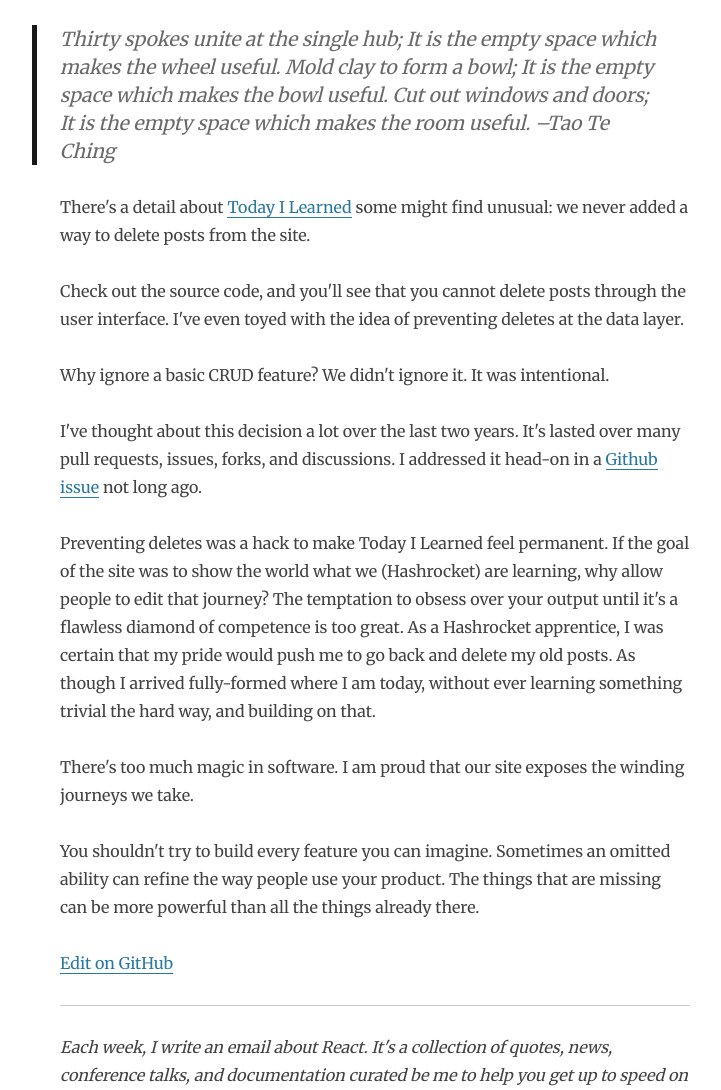
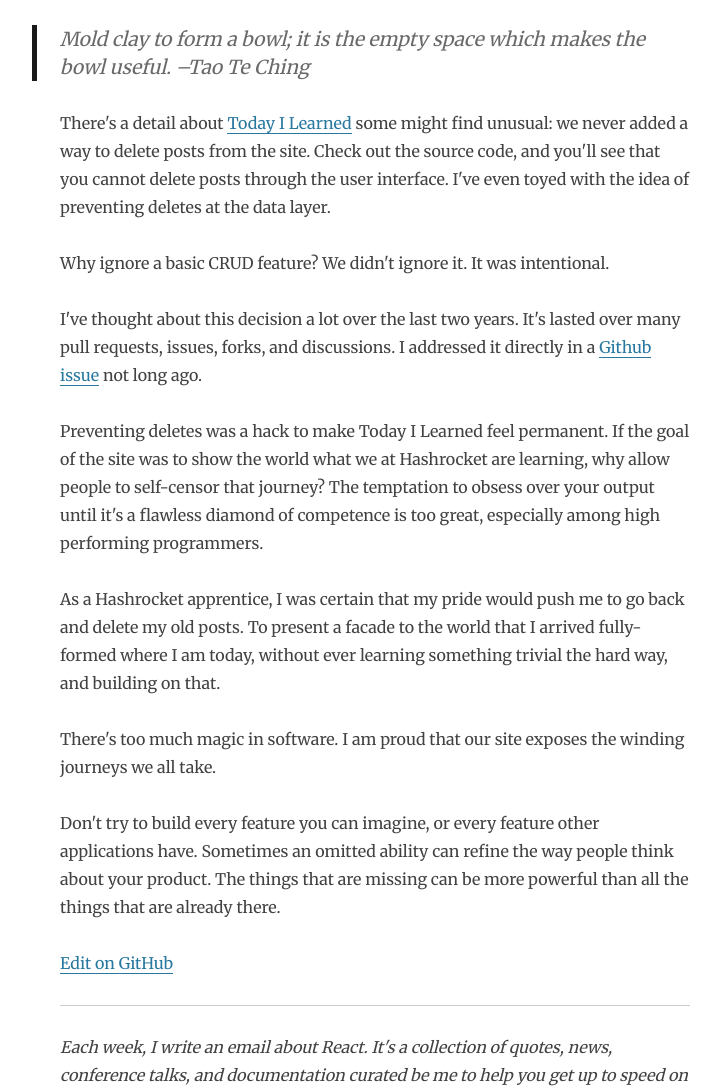
Before and after one commit to jwworth/jakeworth, a Gatsby site: page /dont-build-every-feature/ in a window 1280 px wide. Shown: the part 170-1260 px from the top of the page, without its empty margins (265-986 px from the left). Built offline with nearby package versions, Linux system fonts and the light colour scheme; Gatsby itself is replaced by a stand-in of ours; some packages are replaced by stand-ins of ours.

Commit message:
User sees better argument

```diff
--- a/content/blog/dont-build-every-feature.md
+++ b/content/blog/dont-build-every-feature.md
@@ -3,38 +3,37 @@
 date: 2017-06-19T19:55:21-05:00
 ---
 
-> Thirty spokes unite at the single hub;
-> It is the empty space which makes the wheel useful.
-> Mold clay to form a bowl;
-> It is the empty space which makes the bowl useful.
-> Cut out windows and doors;
-> It is the empty space which makes the room useful. –Tao Te Ching
+> Mold clay to form a bowl; it is the empty space which makes the bowl useful.
+> –Tao Te Ching
 
 There's a detail about [Today I Learned](https://til.hashrocket.com) some might
-find unusual: we never added a way to delete posts from the site.
-
-Check out the source code, and you'll see that you cannot delete posts through
-the user interface. I've even toyed with the idea of preventing deletes at the
-data layer.
+find unusual: we never added a way to delete posts from the site. Check out the
+source code, and you'll see that you cannot delete posts through the user
+interface. I've even toyed with the idea of preventing deletes at the data
+layer.
 
 Why ignore a basic CRUD feature? We didn't ignore it. It was intentional.
 
 I've thought about this decision a lot over the last two years. It's lasted
-over many pull requests, issues, forks, and discussions. I addressed it head-on
-in a [Github issue](https://github.com/hashrocket/hr-til/issues/31) not long
-ago.
+over many pull requests, issues, forks, and discussions. I addressed it
+directly in a [Github issue](https://github.com/hashrocket/hr-til/issues/31)
+not long ago.
 
 Preventing deletes was a hack to make Today I Learned feel permanent. If the
-goal of the site was to show the world what we (Hashrocket) are learning, why
-allow people to edit that journey? The temptation to obsess over your output
-until it's a flawless diamond of competence is too great. As a Hashrocket
-apprentice, I was certain that my pride would push me to go back and delete my
-old posts. As though I arrived fully-formed where I am today, without ever
-learning something trivial the hard way, and building on that.
+goal of the site was to show the world what we at Hashrocket are learning, why
+allow people to self-censor that journey? The temptation to obsess over your
+output until it's a flawless diamond of competence is too great, especially
+among high performing programmers.
+
+As a Hashrocket apprentice, I was certain that my pride would push me to go
+back and delete my old posts. To present a facade to the world that I arrived
+fully-formed where I am today, without ever learning something trivial the hard
+way, and building on that.
 
 There's too much magic in software. I am proud that our site exposes the
-winding journeys we take.
+winding journeys we all take.
 
-You shouldn't try to build every feature you can imagine. Sometimes an omitted
-ability can refine the way people use your product. The things that are missing
-can be more powerful than all the things already there.
+Don't try to build every feature you can imagine, or every feature other
+applications have. Sometimes an omitted ability can refine the way people think
+about your product. The things that are missing can be more powerful than all
+the things that are already there.
```
